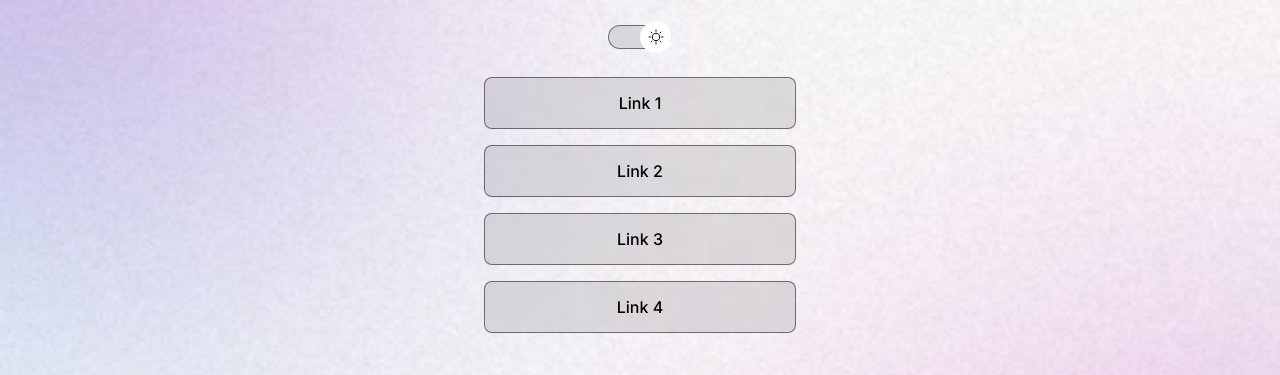
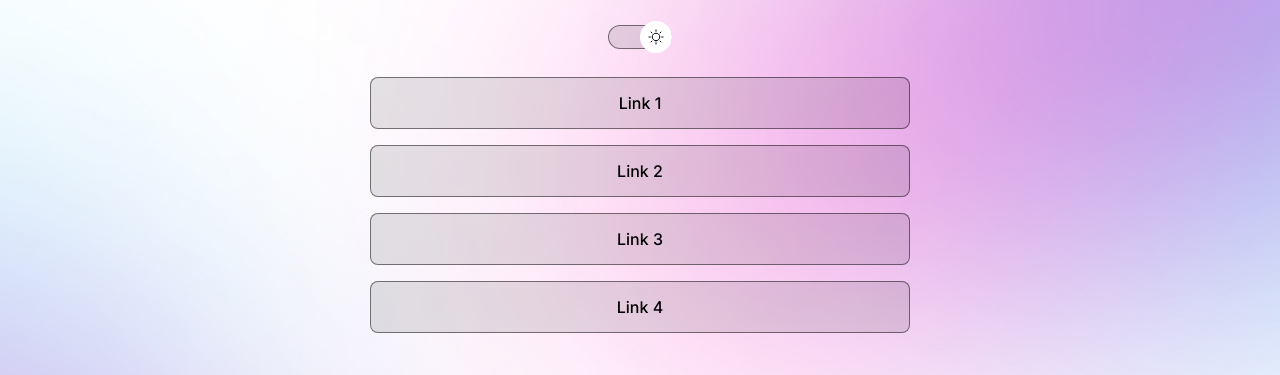
Before and after one commit to HenriqueSC23/dev-links, a plain HTML site: page index.html in a window 1280 px wide. Shown: the part 171-546 px from the top of the page. Drawn offline with Linux system fonts and the light colour scheme.

Commit message:
add responsive background

```diff
--- a/style.css
+++ b/style.css
@@ -26,6 +26,7 @@
 
 body {
     background: var(--bg-url) no-repeat top center/cover;
+    height: 100vh;
 }
 
 body * {
@@ -34,7 +35,8 @@ body * {
 }
 
 #container {
-    width: 360px;
+    width: 100%;
+    max-width: 588px;
     height: 712px;
     margin: auto;
     padding: 0 24px;
@@ -95,12 +97,12 @@ body * {
 }
 
 ul {
-    margin: auto;
     list-style: none;
+
     display: flex;
     flex-direction: column;
     gap: 16px;
-    width: 312px;
+
     padding: 24px 0;
 }
 
@@ -150,3 +152,13 @@ ul li a:hover {
 i {
     font-size: 24px;
 }
+
+@media (min-width: 700px) {
+    :root {
+        --bg-url: url(./assets/bg-desktop.jpg);
+    }
+
+    .light {
+        --bg-url: url(./assets/bg-desktop-light.jpg);
+    }
+}
```
